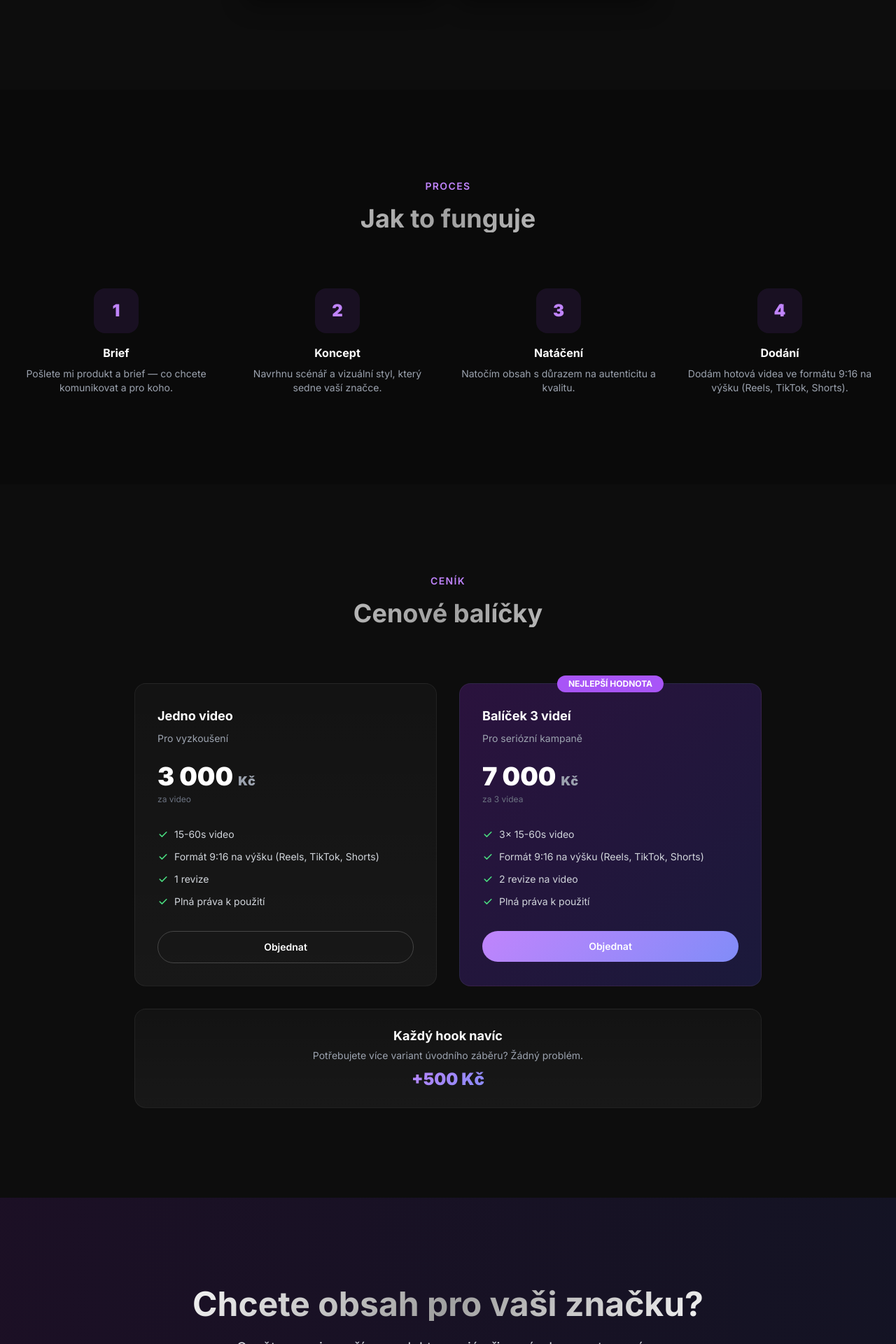
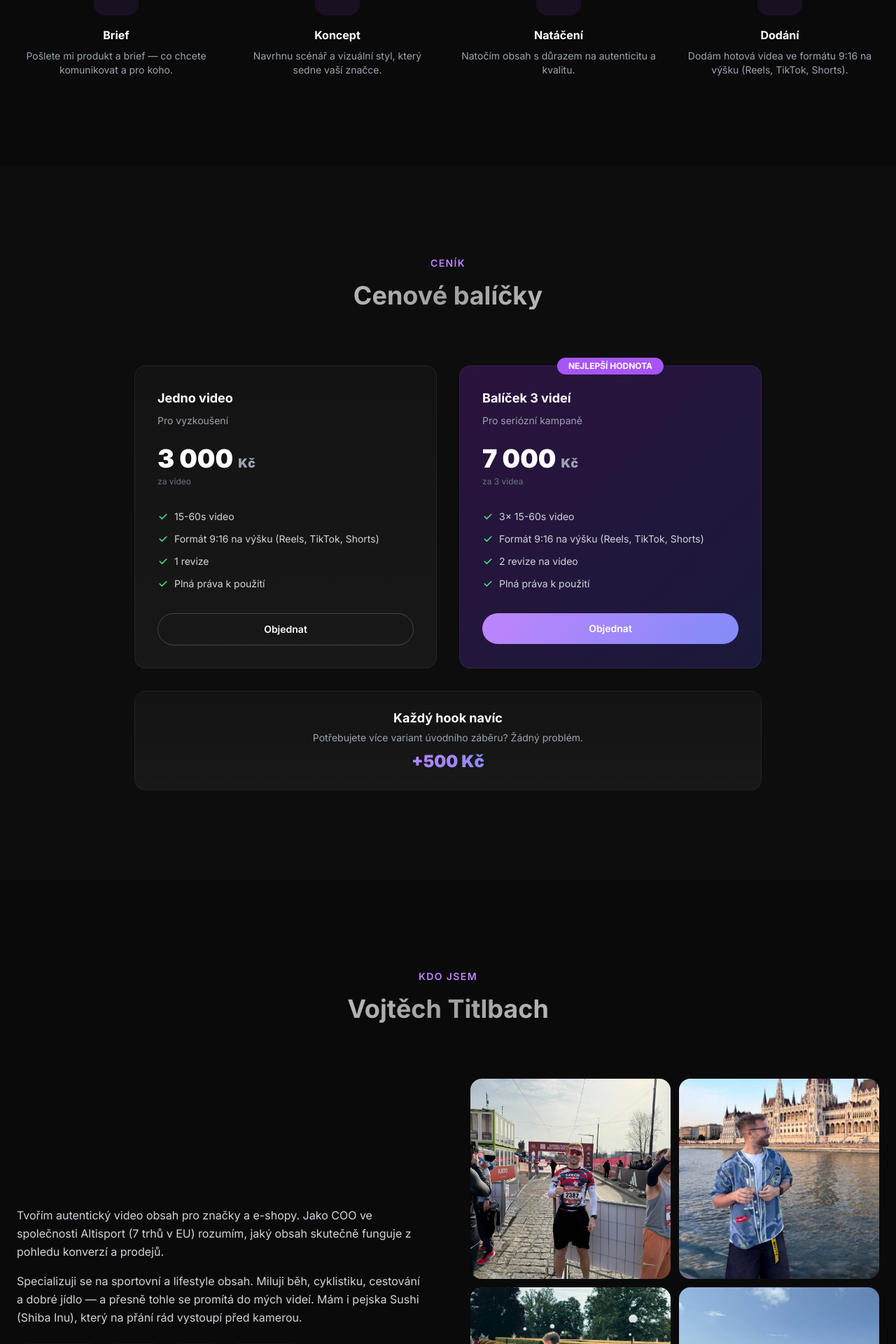
Before and after one commit to VOJTA-ALTISPORT/vt-creator, a Flask app: page /ugc in a window 1280 px wide. Shown: the part 3226-5146 px from the top of the page at 70% size. Run offline with Flask 3, Linux system fonts and the light colour scheme; some libraries are stand-ins or nearby versions.

Commit message:
UGC: fotky přesunuty do sekce 'Kdo jsem' na konec stránky

```diff
--- a/templates/ugc.html
+++ b/templates/ugc.html
@@ -46,8 +46,14 @@
             </div>
             <div class="reveal-right delay-2">
                 <div class="grid grid-cols-2 gap-4">
-                    <img src="{{ url_for('static', filename='photo-sport.jpg') }}" alt="Sport" class="rounded-2xl w-full aspect-[3/4] object-cover">
-                    <img src="{{ url_for('static', filename='photo-sushi.jpg') }}" alt="Food" class="rounded-2xl w-full aspect-[3/4] object-cover mt-8">
+                    <div class="card-hover bg-brand-800/50 rounded-xl p-6 text-center">
+                        <p class="text-3xl font-black text-purple-400 mb-2">3 000 Kč</p>
+                        <p class="text-gray-400 text-sm">1 video</p>
+                    </div>
+                    <div class="card-hover bg-brand-800/50 rounded-xl p-6 text-center">
+                        <p class="text-3xl font-black text-purple-400 mb-2">7 000 Kč</p>
+                        <p class="text-gray-400 text-sm">3 videa</p>
+                    </div>
                 </div>
             </div>
         </div>
@@ -111,12 +117,7 @@
             <h2 class="text-4xl font-bold gradient-text">Ukázky obsahu</h2>
         </div>
 
-        <div class="grid grid-cols-2 md:grid-cols-4 gap-4 reveal mb-16">
-            <img src="{{ url_for('static', filename='photo-sport.jpg') }}" alt="Sport content" class="rounded-2xl w-full aspect-square object-cover portfolio-img">
-            <img src="{{ url_for('static', filename='photo-travel.jpg') }}" alt="Travel content" class="rounded-2xl w-full aspect-square object-cover portfolio-img">
-            <img src="{{ url_for('static', filename='photo-sushi.jpg') }}" alt="Food content" class="rounded-2xl w-full aspect-square object-cover portfolio-img">
-            <img src="{{ url_for('static', filename='photo-cycling.jpg') }}" alt="Cycling content" class="rounded-2xl w-full aspect-square object-cover portfolio-img">
-        </div>
+        <!-- Video ukázky jsou níže -->
 
         <!-- YouTube Shorts -->
         <div class="text-center mb-10 reveal">
@@ -249,6 +250,40 @@
     </div>
 </section>
 
+<!-- Kdo jsem -->
+<section class="py-32 bg-brand-950/50">
+    <div class="max-w-7xl mx-auto px-6">
+        <div class="text-center mb-20 reveal">
+            <p class="text-purple-400 text-sm font-semibold tracking-widest uppercase mb-4">Kdo jsem</p>
+            <h2 class="text-4xl font-bold gradient-text">Vojtěch Titlbach</h2>
+        </div>
+        <div class="grid lg:grid-cols-2 gap-16 items-center">
+            <div class="reveal-left">
+                <p class="text-gray-300 leading-relaxed mb-4">
+                    Tvořím autentický video obsah pro značky a e-shopy. Jako COO ve společnosti Altisport (7 trhů v EU) rozumím, jaký obsah skutečně funguje z pohledu konverzí a prodejů.
+                </p>
+                <p class="text-gray-300 leading-relaxed mb-6">
+                    Specializuji se na sportovní a lifestyle obsah. Miluji běh, cyklistiku, cestování a dobré jídlo — a přesně tohle se promítá do mých videí. Mám i pejska Sushi (Shiba Inu), který na přání rád vystoupí před kamerou.
+                </p>
+                <div class="flex flex-wrap gap-3">
+                    <span class="bg-brand-800/50 text-gray-300 px-3 py-1 rounded-full text-xs">Sport & Outdoor</span>
+                    <span class="bg-brand-800/50 text-gray-300 px-3 py-1 rounded-full text-xs">Cestování</span>
+                    <span class="bg-brand-800/50 text-gray-300 px-3 py-1 rounded-full text-xs">Lifestyle</span>
+                    <span class="bg-brand-800/50 text-gray-300 px-3 py-1 rounded-full text-xs">Food & Gastro</span>
+                </div>
+            </div>
+            <div class="reveal-right delay-2">
+                <div class="grid grid-cols-2 gap-3">
+                    <img src="{{ url_for('static', filename='photo-sport.jpg') }}" alt="Sport" class="rounded-2xl w-full aspect-square object-cover">
+                    <img src="{{ url_for('static', filename='photo-travel.jpg') }}" alt="Cestování" class="rounded-2xl w-full aspect-square object-cover">
+                    <img src="{{ url_for('static', filename='photo-sushi.jpg') }}" alt="Sushi" class="rounded-2xl w-full aspect-square object-cover">
+                    <img src="{{ url_for('static', filename='photo-cycling.jpg') }}" alt="Cyklistika" class="rounded-2xl w-full aspect-square object-cover">
+                </div>
+            </div>
+        </div>
+    </div>
+</section>
+
 <!-- CTA -->
 <section class="py-32 relative overflow-hidden">
     <div class="absolute inset-0 bg-gradient-to-r from-purple-900/20 to-indigo-900/20"></div>
```
Also changed, not shown: 1 other file.
